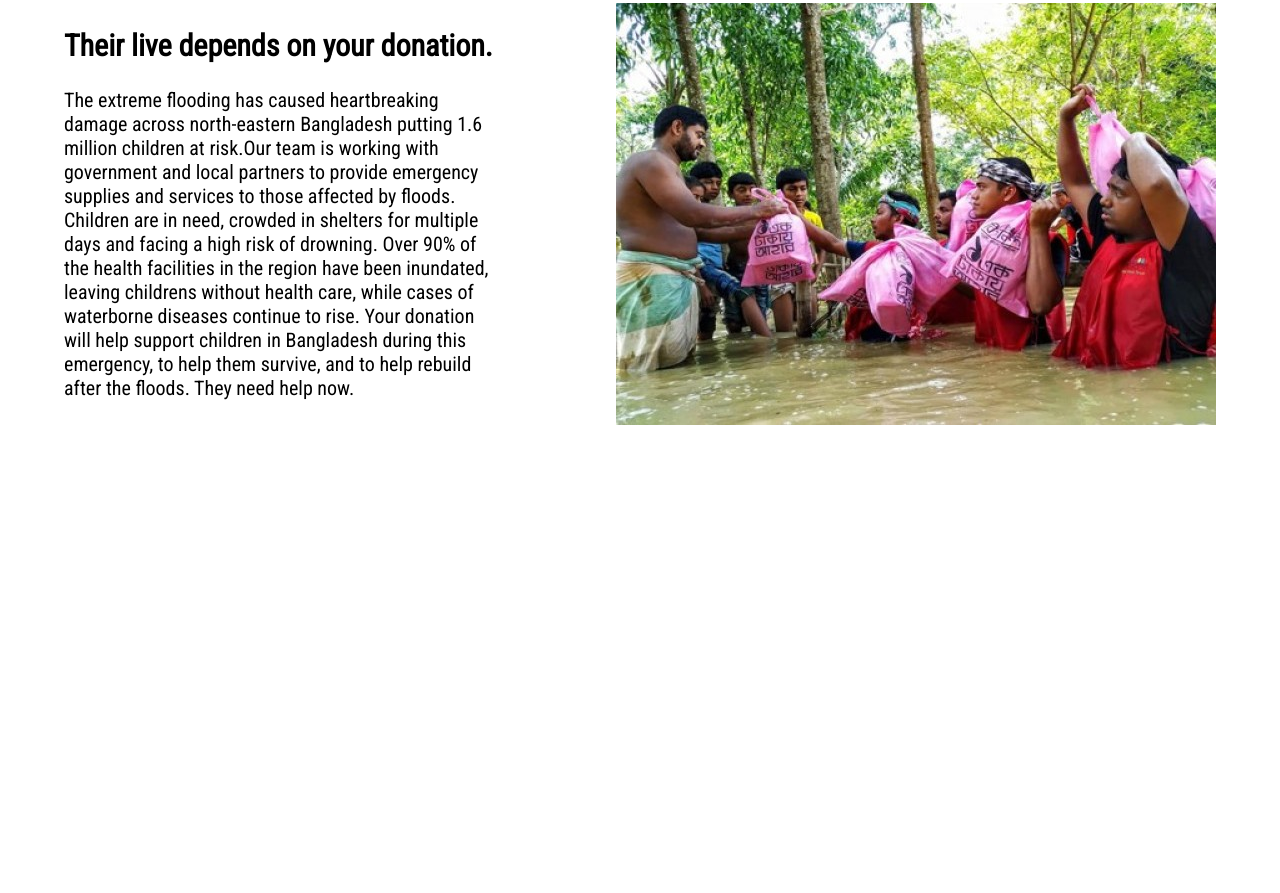
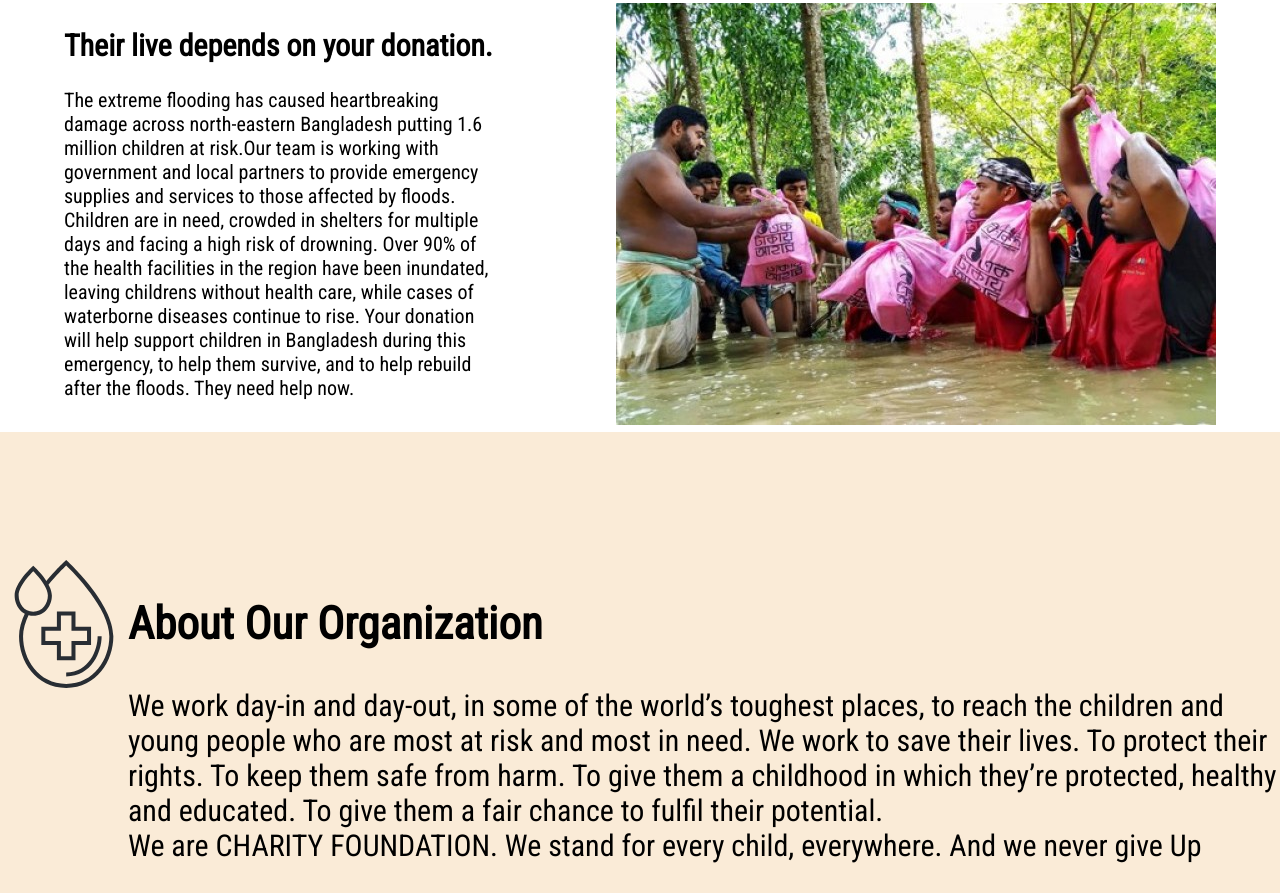
Before and after one commit to farhanarikta/Donate-Today, a plain HTML site: page index.html in a window 1280 px wide. Shown: the part 2346-3239 px from the top of the page. Before the commit the page ends 2778 px from the top, so only its background shows below. Drawn offline with Linux system fonts and the light colour scheme.

Commit message:
about us

```diff
--- a/index.html
+++ b/index.html
@@ -89,6 +89,20 @@
         </div>
 
     </section>
+    <section class="about-us">
+        <div class="about-us-container">
+            <div class="about-us-image">
+                <img src="donate-today-main/donate-today-main/icons/blood.svg">
+            </div>
+            <div clas="about-us-description">
+                <h1>About Our Organization</h1>
+                <p> We work day-in and day-out, in some of the world’s toughest places, to reach the children and young people who are most at risk and most in need. We work to save their lives. To protect their rights. To keep them safe from harm. To give them a childhood in which they’re protected, healthy and educated. To give them a fair chance to fulfil their potential.
+
+                   <br>We are CHARITY FOUNDATION. We stand for every child, everywhere. And we never give Up</p>
+            </div>
+        </div>
+    </section>
+
 
 
 
--- a/style.css
+++ b/style.css
@@ -145,4 +145,12 @@ input{
     font-size: 20px;
     font-weight: 400;padding-right: 5%;
     margin-right: 5%;
+
 }
+.about-us-container{
+    padding-top: 10%;
+    display: flex;
+    justify-content: center;
+    justify-items: center;
+    background-color: antiquewhite;
+}
```
Also changed, not shown: donate-today-main/donate-today-main/images/preview.jpg (added), 2 other files.
